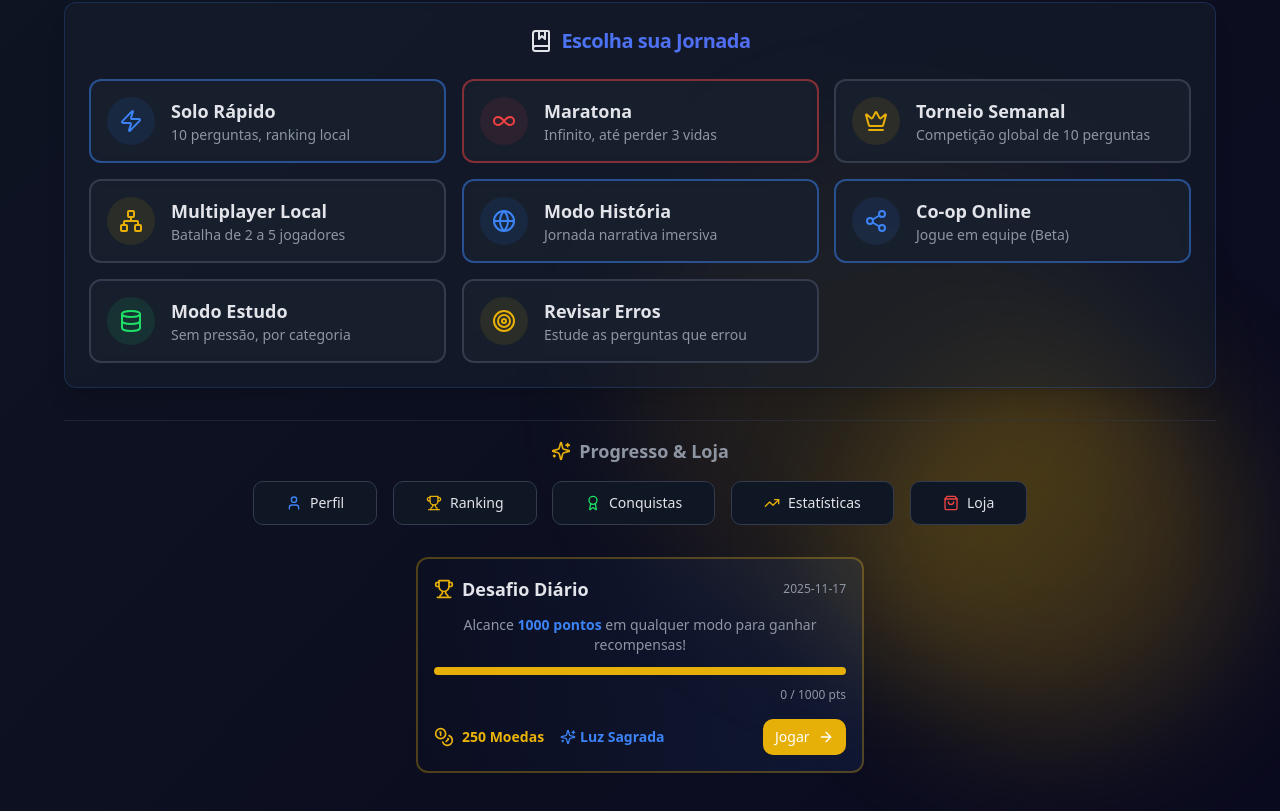
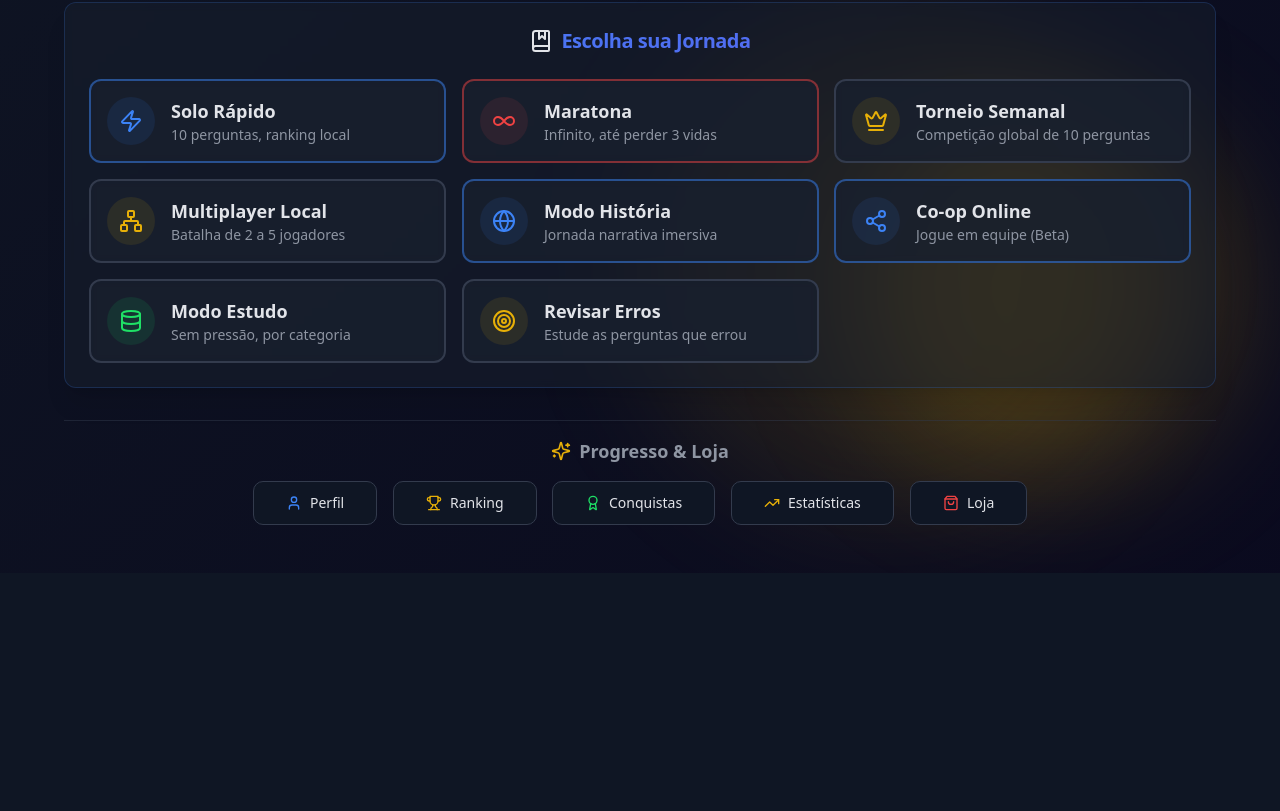
Before and after one commit to gracadigitalmusic/Jornada-Biblica-GDM, a React (Vite) app: page / in a window 1280 px wide. Shown: the part 530-1341 px from the top of the page. After the commit the page ends 1103 px from the top, so only its background shows below. Built offline with nearby package versions, Linux system fonts and the light colour scheme; the HTML template or start-up script is replaced by a standard one.

Commit message:
[dyad] wrote 1 file(s)

```diff
--- a/src/components/quiz/MenuScreen.tsx
+++ b/src/components/quiz/MenuScreen.tsx
@@ -3,7 +3,7 @@ import { Button } from "@/components/ui/button";
 import { Trophy, Users, User, Zap, Award, Volume2, VolumeX, TrendingUp, ShoppingBag, Network, Infinity, Globe, Database, Target, Share2, Crown, BookOpen, BookMarked, Settings, LucideProps, Download, Sparkles } from "lucide-react";
 import { Card, CardTitle } from "@/components/ui/card";
 import { ForwardRefExoticComponent, RefAttributes } from "react";
-import { DailyChallengeCard } from "./DailyChallengeCard";
+// import { DailyChallengeCard } from "./DailyChallengeCard"; // Removido
 
 interface MenuScreenProps {
   onStartSolo: () => void;
@@ -266,13 +266,13 @@ export function MenuScreen(props: MenuScreenProps) {
         </div>
       </motion.div>
 
-      {/* Desafio Diário - Movido para o final da tela */}
-      <div className="mt-8 max-w-md mx-auto">
+      {/* Desafio Diário - Removido da tela principal */}
+      {/* <div className="mt-8 max-w-md mx-auto">
         <DailyChallengeCard
           onStartChallenge={props.onStartSolo}
           onClaimReward={props.onClaimReward}
         />
-      </div>
+      </div> */}
     </motion.div>
   );
 }
```
